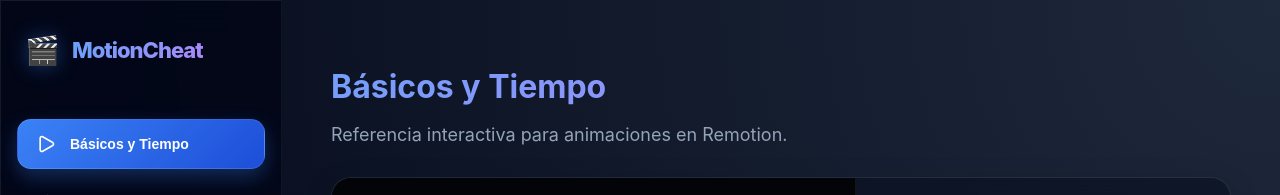
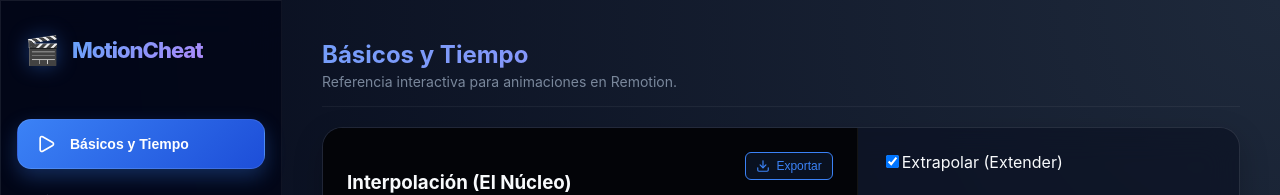
Before and after one commit to rodrigopazTech/motion-cheat-sheet, a React (Vite) app: page / in a window 1280 px wide. Shown: the top 195 px of the page. Built offline with nearby package versions, Linux system fonts and the light colour scheme.

Commit message:
design: compact header and reduce vertical spacing for better content visibility

```diff
--- a/src/App.tsx
+++ b/src/App.tsx
@@ -14,9 +14,10 @@ function AppContent() {
   const { t } = useLanguage();
 
   return (
-    <MainLayout activeCategory={category} onSelectCategory={setCategory}>
-      <div style={{ maxWidth: '900px', margin: '0 auto' }}>
-        <h2 className="title-gradient" style={{ fontSize: '32px', marginBottom: '8px' }}>
+  <MainLayout activeCategory={category} onSelectCategory={setCategory}>
+    <div style={{ maxWidth: '1100px', margin: '0 auto' }}>
+      <div style={{ marginBottom: '20px', borderBottom: '1px solid rgba(255,255,255,0.05)', paddingBottom: '16px' }}>
+        <h2 className="title-gradient" style={{ fontSize: '24px', marginBottom: '4px', marginTop: '0' }}>
           {category === 'basics' && t('nav.basics')}
           {category === 'easing' && t('nav.easing')}
           {category === '3d' && t('nav.3d')}
@@ -25,11 +26,13 @@ function AppContent() {
           {category === 'typography' && t('nav.typography')}
           {category === 'audio' && t('nav.audio')}
         </h2>
-        <p style={{ color: 'var(--text-secondary)', fontSize: '18px', marginBottom: '32px' }}>
+        <p style={{ color: 'var(--text-secondary)', fontSize: '14px', margin: '0', opacity: 0.8 }}>
           {t('app.subtitle')}
         </p>
+      </div>
 
-        {category === 'basics' && <BasicsContent />}
+      {category === 'basics' && <BasicsContent />}
+
         {category === 'easing' && <EasingContent />}
         {category === '3d' && <ThreeDContent />}
         {category === 'springs' && <SpringsContent />}
```
